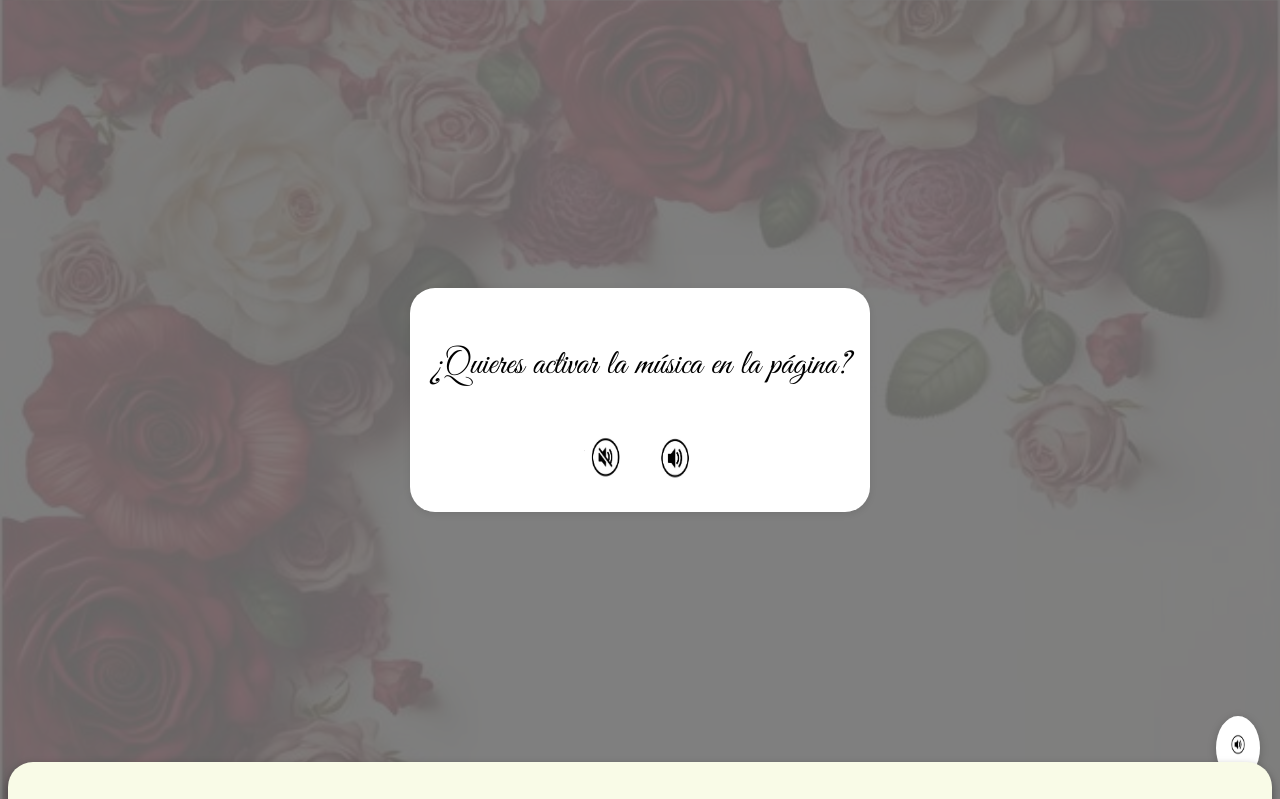
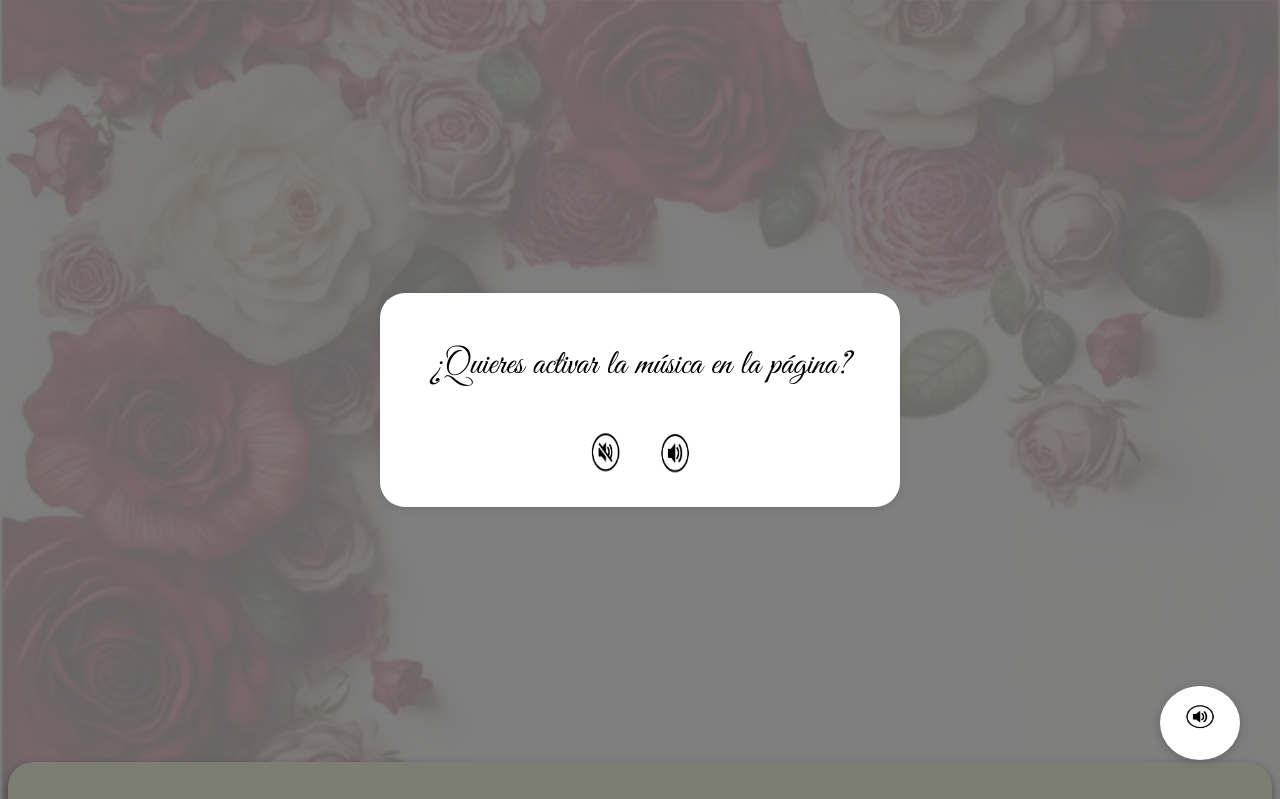
Before and after one commit to lBadderl/mis_xv_alondra.com, a plain HTML site: page index.html in a window 1280 px wide. Shown: the top 799 px of the page. Drawn offline with nearby package versions, Linux system fonts and the light colour scheme.

```diff
--- a/styles.css
+++ b/styles.css
@@ -31,19 +31,20 @@ body{
 }
 /* fuente para todos los h3 */
 h3{
-    font-family: font_cursive;
     color: #FEA1A1;
     font-size: 35px;
 }
 p{
-    font-family: font_cursive;
     font-size: 35px;
+    margin: 30px;
+    text-align: center;
 }
 
 button {
     background-color: #ECCDB4;
     color: black;
-    padding: 14px 20px;
+    margin: 20px;
+    padding: 20px 20px;
     border: none;
     border-radius: 5px;
     box-shadow: 0 4px 8px rgba(0, 0, 0, 0.4);
@@ -63,6 +64,7 @@ button {
   align-items: center;
   opacity: 0;
   animation: fadeIn 1s forwards;
+  z-index: 1000;/* Asegura que esté sobre todos los elementos de la pagina */
 }
 
 @keyframes fadeIn {
@@ -88,14 +90,14 @@ button {
 .buttons {
   display: flex;
   justify-content: center;
-  border-radius: 25px;
+  border-radius: 10px;
 }
 
 .fixed-button {
   position: fixed;
   bottom: 20px;
   right: 20px;
-  padding: 10px;
+  padding: 15px; /* Ajusta el tamaño del boton */
   background-color: #fff;
   color: #fff;
   border: none;
@@ -103,11 +105,12 @@ button {
   cursor: pointer;
   cursor: pointer;
   box-shadow: 0 2px 10px rgba(0, 0, 0, 0.2);
+  z-index: 1000; /* Asegura que esté sobre todos los elemntos de la pagina */
 }
 
 .fixed-button img {
-  width: 24px;
-  height: 24px;
+  width: 50px; /* Ajusta el tamaño de la imagen */
+  height: 30px; /* Ajusta el tamaño de la imagen */
 }
 .fixed-button:hover {
   background-color: #fff;
@@ -157,11 +160,12 @@ button {
   border-radius: 25px;
 }
 #imagen_iglesia, #foto_salon{
+  border-radius: 50px;
+  margin: 30px;
+  padding: 20px;
   height: auto;
   max-width: 100%;
   width: 600px;
-  margin: 30px 0;
-  border-radius: 20px;
 }
 
 .lugar_salon{
```
